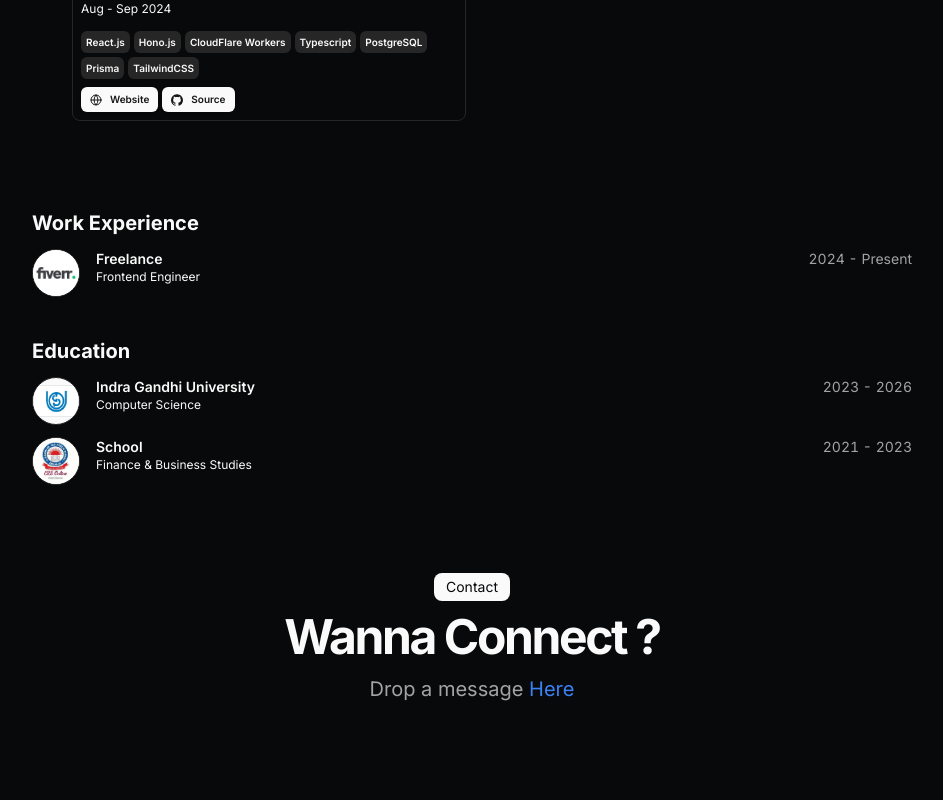
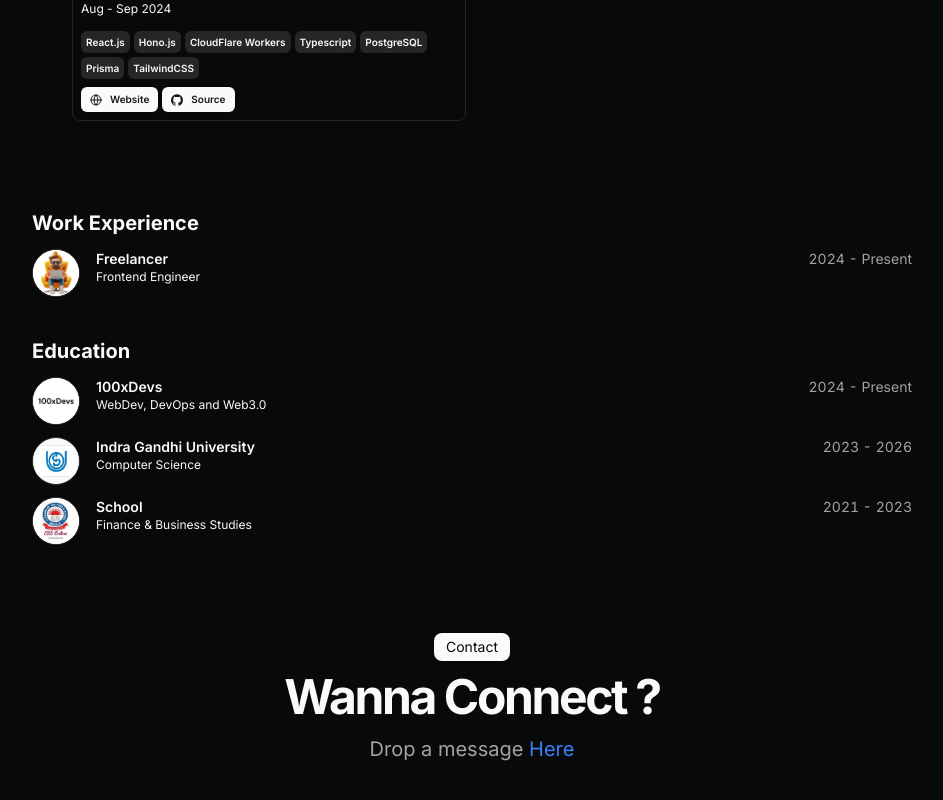
Before and after one commit to Aarav-Rawat/Portfolio_2_Next.js, a Next.js app: page / in a window 1280 px wide. Shown: the part 1630-2430 px from the top of the page, without its empty margins (168-1111 px from the left). Built offline with nearby package versions, Linux system fonts and the light colour scheme.

Commit message:
new edu added & img changed

```diff
--- a/src/data/resume.tsx
+++ b/src/data/resume.tsx
@@ -95,12 +95,12 @@ export const DATA = {
 
   work: [
     {
-      company: "Freelance",
+      company: "Freelancer",
       href: "/#projects",
       badges: [],
       location: "Remote",
       title: "Frontend Engineer",
-      logoUrl: "/freelance.png",
+      logoUrl: "/free.webp",
       start: "2024",
       end: "Present",
       description:
@@ -108,6 +108,14 @@ export const DATA = {
     },
   ],
   education: [
+    {
+      school: "100xDevs",
+      href: "",
+      degree: "WebDev, DevOps and Web3.0",
+      logoUrl: "/course.png",
+      start: "2024",
+      end: "Present",
+    },
     {
       school: "Indra Gandhi University",
       href: "",
```
Also changed, not shown: public/course.png (added), public/free.webp (added).
